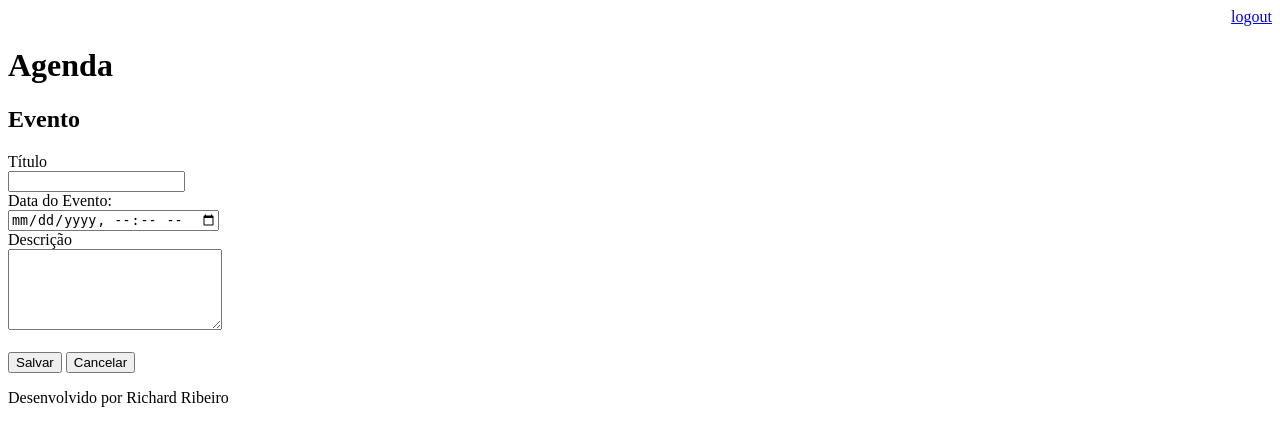
After one commit to richardribeiropenido/agenda, a Django app: template templates/evento.html in a window 1280 px wide. The commit adds this page. Shown: the top 446 px of the page. Run offline with Django 4.2, Linux system fonts and the light colour scheme; the template is opened without the code that fills it, so the values that code supplies are empty.

Commit message:
Incluído template para inserção de eventos da agenda. Incluído git ignor para ignorar os arquivos compilados.

```diff
--- a/agenda/urls.py
+++ b/agenda/urls.py
@@ -19,11 +19,13 @@ from core import views
 from django.views.generic import RedirectView
 
 
-urlpatterns = {
+urlpatterns = [
     path('admin/', admin.site.urls),
     path('agenda/', views.lista_eventos),
+    path('agenda/evento/', views.evento),
+    path('agenda/evento/submit', views.submit_evento),
     path('', RedirectView.as_view(url='/agenda/')),
     path('login/', views.login_user),
     path('login/submit', views.submit_login),
     path('logout/', views.logout_user)
-}
+    ]
--- a/templates/agenda.html
+++ b/templates/agenda.html
@@ -2,7 +2,9 @@
 
     {% block content %}
     <h2>Agendamentos</h2>
-
+    <a href="evento/">
+        <button type="button">Novo Evento</button>
+    </a>
     <ul style="font-size: 18px">
         {% for evento in eventos %}
              <li>{{ evento.titulo }} - {{ evento.get_data_evento }}</li>
--- /dev/null
+++ b/templates/evento.html
@@ -0,0 +1,27 @@
+{% extends "model-page.html" %}
+
+{% block content %}
+
+<h2>Evento</h2>
+
+<form action="submit" method="POST">{% csrf_token %}
+    <label>Título</label>
+    <br>
+    <input type="text" name="título" size="19">
+    <br>
+    <label>Data do Evento:</label>
+    <br>
+    <input type="datetime-local" name="data_evento">
+    <br>
+    <label>Descrição</label>
+    <br>
+    <textarea name="descrição" rows="5" cols="24"></textarea>
+    <br><br>
+    <button type="submit">Salvar</button>
+    <a href="/">
+        <button type="button">Cancelar</button>
+    </a>
+</form>
+
+
+{% endblock %}
```
Also changed, not shown: core/views.py (+17 -0 lines), db.sqlite3, 1 other file.
